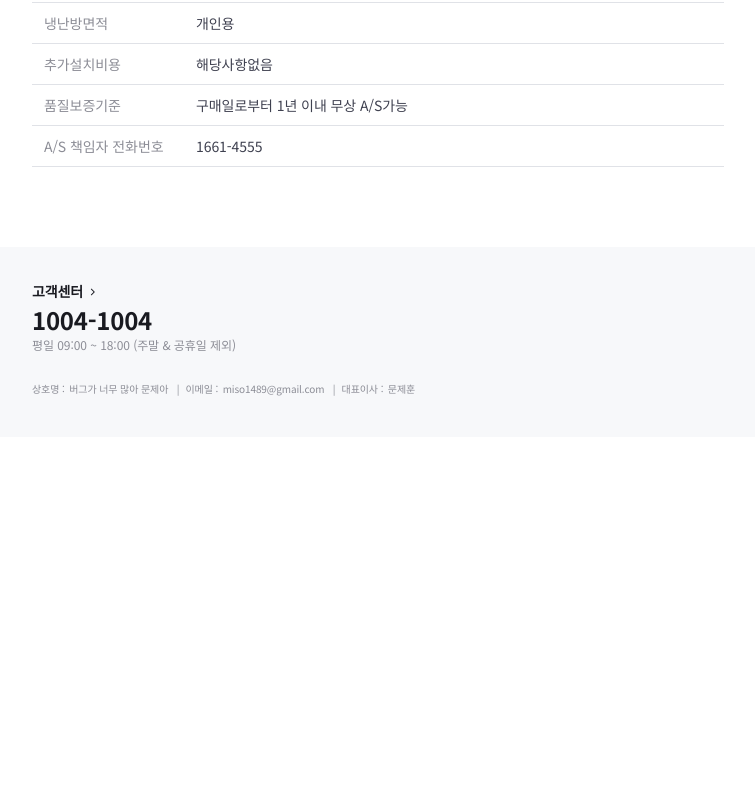
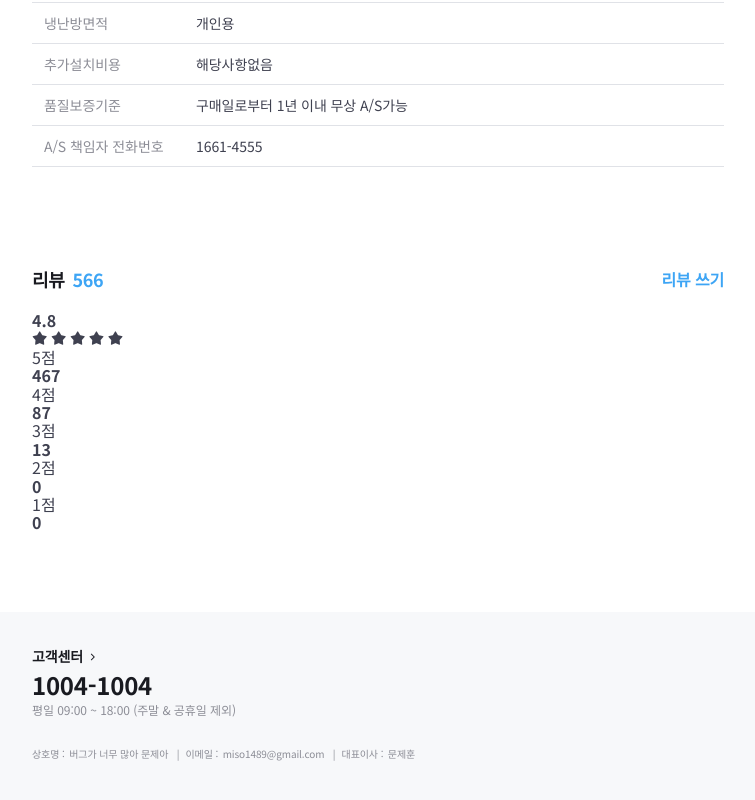
Before and after one commit to munjehun/tomorrow-house, a website: page index.html in a window 1280 px wide. Shown: the part 8791-9591 px from the top of the page, without its empty margins (48-803 px from the left). Before the commit the page ends 9228 px from the top, so only its background shows below. Drawn offline with nearby package versions, Linux system fonts and the light colour scheme; files that its build step writes are made by us from their sources; files whose address does not match are found by name.

Commit message:
🚧 Mark up .product-review section and .review-scoreboard

```diff
--- a/index.html
+++ b/index.html
@@ -638,6 +638,7 @@
               </header>
 
               <div class="product-section-content">
+                <!-- product-section-header에 따라붇는 product-section-content-->
                 <div class="button-wrapper sm-only">
                   <button class="btn-primary btn-55" type="button">
                     펼치기
@@ -735,6 +736,87 @@
                     </tr>
                   </tbody>
                 </table>
+              </div>
+            </section>
+
+            <div class="product-section-divider sm-only" aria-hidden></div>
+
+            <section
+              class="product-section product-review"
+              id="product-review"
+              role="tabpanel"
+            >
+              <header class="product-section-header">
+                <h1 class="title">리뷰</h1>
+                <strong class="badge" aria-label="566개">566</strong>
+                <a class="text-button" href="/">리뷰 쓰기</a>
+              </header>
+
+              <div class="product-section-content">
+                <div class="review-scoreboard">
+                  <div class="score-summary">
+                    <strong class="average-score" aria-label="평점 4.8">
+                      4.8
+                    </strong>
+                    <div class="star-rating" aria-hidden>
+                      <i class="ic-star is-active"></i>
+                      <i class="ic-star is-active"></i>
+                      <i class="ic-star is-active"></i>
+                      <i class="ic-star is-active"></i>
+                      <i class="ic-star is-active"></i>
+                    </div>
+                  </div>
+
+                  <div class="score-detail">
+                    <dl class="score-stats-list">
+                      <div class="score-stats-item is-active">
+                        <dt>5점</dt>
+                        <dd>
+                          <div class="bar-graph" aria-hidden>
+                            <div class="active-bar"></div>
+                          </div>
+                          <strong aria-label="467명">467</strong>
+                        </dd>
+                      </div>
+                      <div class="score-stats-item">
+                        <dt>4점</dt>
+                        <dd>
+                          <div class="bar-graph" aria-hidden>
+                            <div class="active-bar"></div>
+                          </div>
+                          <strong class="count" aria-label="87명">87</strong>
+                        </dd>
+                      </div>
+                      <div class="score-stats-item">
+                        <dt>3점</dt>
+                        <dd>
+                          <div class="bar-graph" aria-hidden>
+                            <div class="active-bar"></div>
+                          </div>
+                          <strong class="count" aria-label="13명">13</strong>
+                        </dd>
+                      </div>
+                      <div class="score-stats-item">
+                        <dt>2점</dt>
+                        <dd>
+                          <div class="bar-graph" aria-hidden>
+                            <div class="active-bar"></div>
+                          </div>
+                          <strong class="count" aria-label="0명">0</strong>
+                        </dd>
+                      </div>
+                      <div class="score-stats-item">
+                        <dt>1점</dt>
+                        <dd>
+                          <div class="bar-graph" aria-hidden>
+                            <div class="active-bar"></div>
+                          </div>
+                          <strong class="count" aria-label="0명">0</strong>
+                        </dd>
+                      </div>
+                    </dl>
+                  </div>
+                </div>
               </div>
             </section>
 
```
